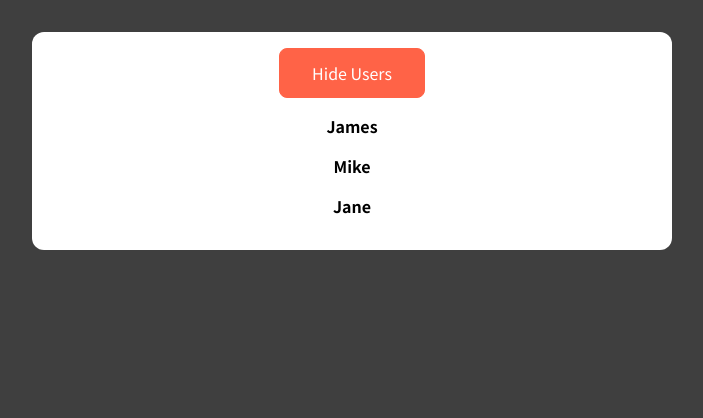
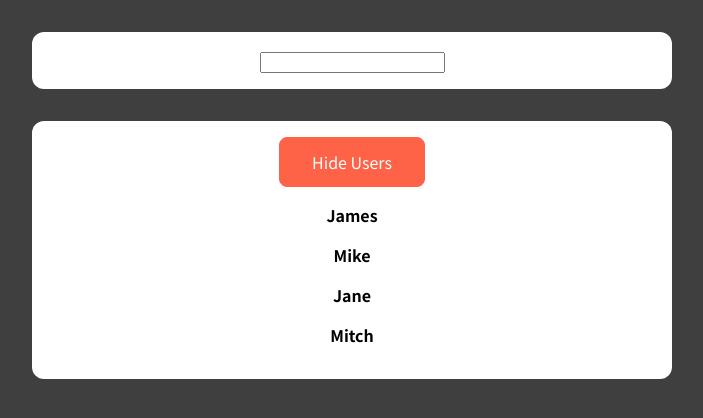
Before and after one commit to MariusCodeAcademy/type8-react-class-components-intro, a React (Create React App) app: page / in a window 1280 px wide. Shown: the top 418 px of the page, without its empty margins (288-991 px from the left). Built offline with nearby package versions, Linux system fonts and the light colour scheme.

Commit message:
search works

```diff
--- a/src/App.js
+++ b/src/App.js
@@ -1,9 +1,9 @@
-import Users from './components/Users';
+import UserFinder from './components/UserFinder';
 
 function App() {
   return (
     <div>
-      <Users />
+      <UserFinder />
     </div>
   );
 }
--- a/src/components/UserFinder.js
+++ b/src/components/UserFinder.js
@@ -6,6 +6,7 @@ const DUMMY_USERS = [
   { id: 'u1', name: 'James' },
   { id: 'u2', name: 'Mike' },
   { id: 'u3', name: 'Jane' },
+  { id: 'u4', name: 'Mitch' },
 ];
 
 function UserFinder() {
--- a/src/components/Users.js
+++ b/src/components/Users.js
@@ -2,12 +2,6 @@ import { Component, useState } from 'react';
 import User from './User';
 
 import classes from './Users.module.css';
-
-const DUMMY_USERS = [
-  { id: 'u1', name: 'James' },
-  { id: 'u2', name: 'Mike' },
-  { id: 'u3', name: 'Jane' },
-];
 
 class Users extends Component {
   constructor(props) {
@@ -29,7 +23,7 @@ class Users extends Component {
   render() {
     const usersList = (
       <ul>
-        {DUMMY_USERS.map((user) => (
+        {this.props.users.map((user) => (
           <User key={user.id} name={user.name} />
         ))}
       </ul>
@@ -46,27 +40,4 @@ class Users extends Component {
   }
 }
 
-const Users1 = () => {
-  const [showUsers, setShowUsers] = useState(true);
-
-  const toggleUsersHandler = () => {
-    setShowUsers((curState) => !curState);
-  };
-
-  const usersList = (
-    <ul>
-      {DUMMY_USERS.map((user) => (
-        <User key={user.id} name={user.name} />
-      ))}
-    </ul>
-  );
-
-  return (
-    <div className={classes.users}>
-      <button onClick={toggleUsersHandler}>{showUsers ? 'Hide' : 'Show'} Users</button>
-      {showUsers && usersList}
-    </div>
-  );
-};
-
 export default Users;
```
Also changed, not shown: 1 other file (tests, documents, lock files or other folders).
